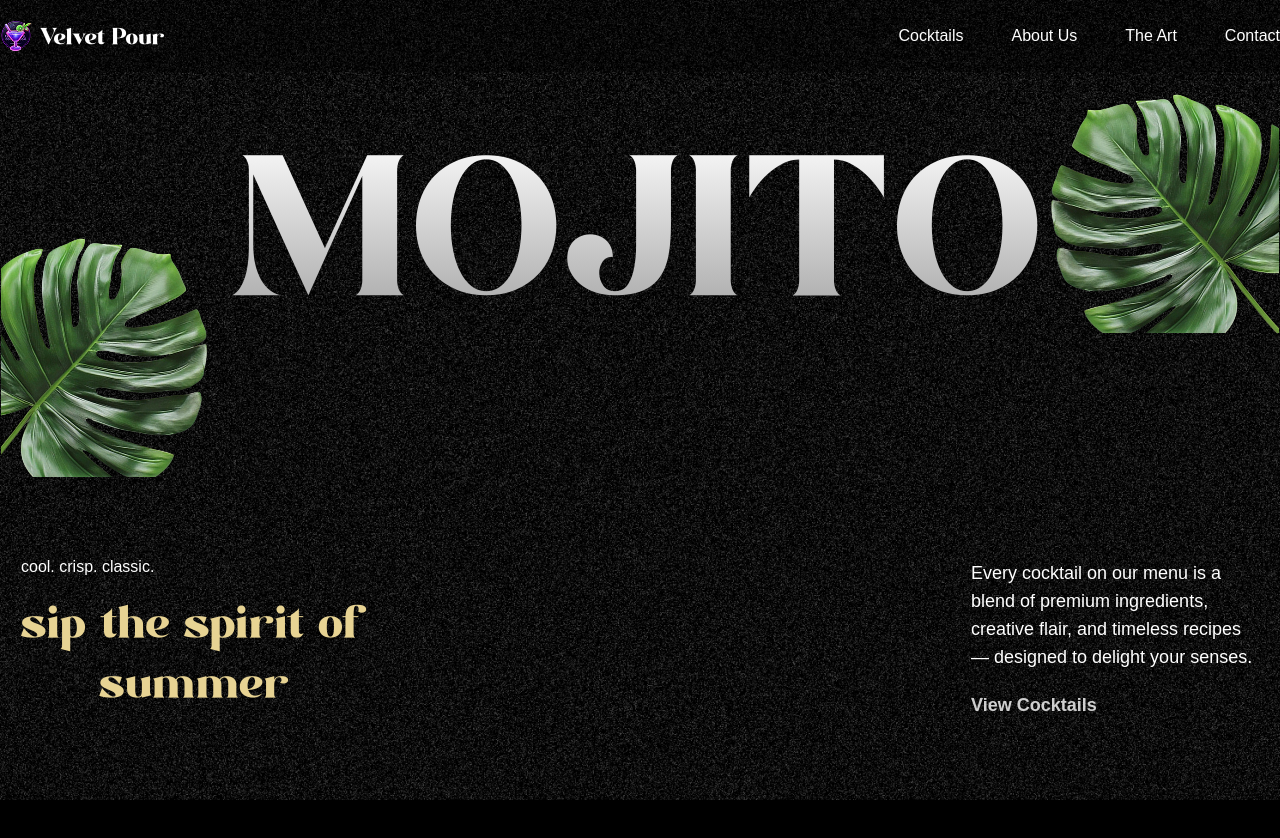
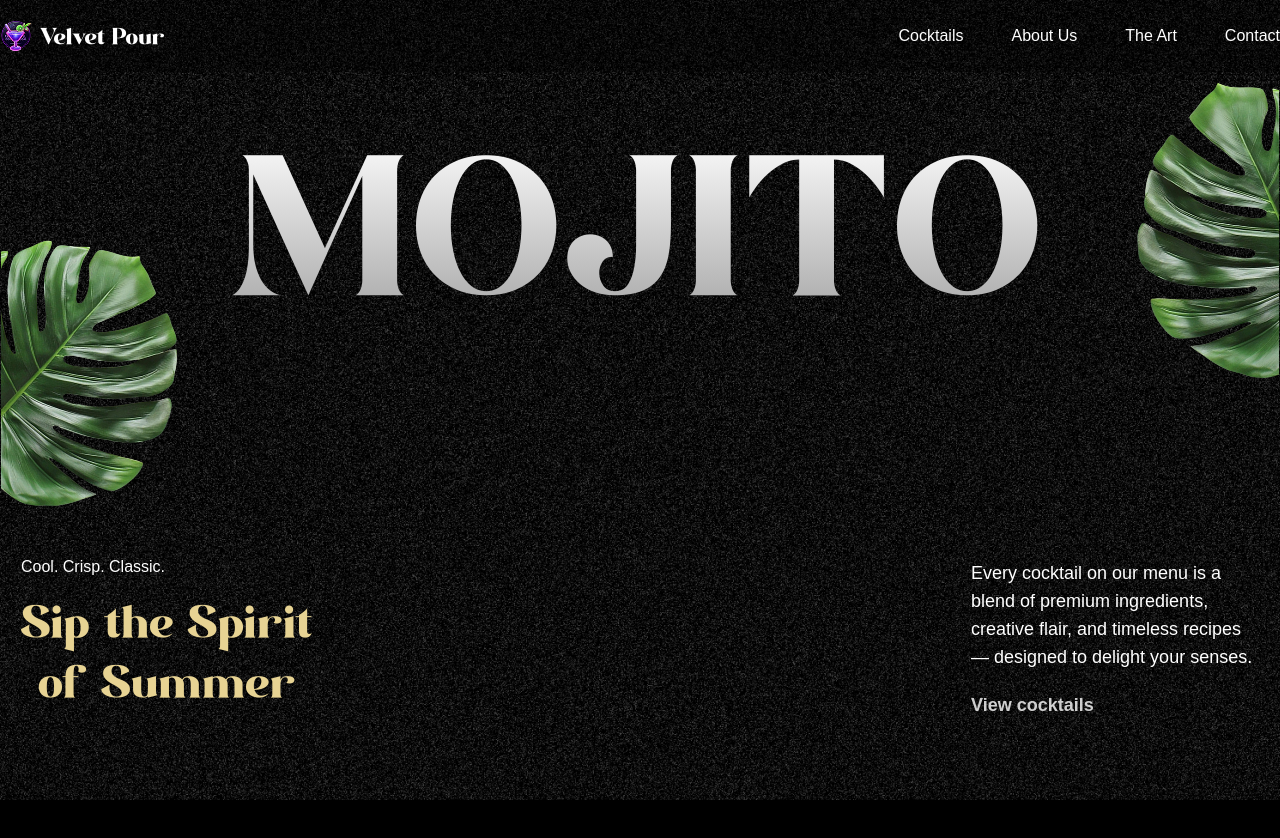
Before and after one commit to Naseer2003/gsap-mojito, a React (Vite) app: page / in a window 1280 px wide. Shown: the top 838 px of the page. Built offline with nearby package versions, Linux system fonts and the light colour scheme; a web font is replaced by a local one.

Commit message:
hero section completed

```diff
--- a/src/components/Hero.jsx
+++ b/src/components/Hero.jsx
@@ -1,56 +1,100 @@
-import gsap from "gsap"
-import { useGSAP } from "@gsap/react"
-import { SplitText } from "gsap/all"
+import { useGSAP } from "@gsap/react";
+import gsap from "gsap";
+import { SplitText } from "gsap/all";
+import { useRef } from "react";
+import { useMediaQuery } from "react-responsive";
 
 const Hero = () => {
+ const videoRef = useRef();
+
+ const isMobile = useMediaQuery({ maxWidth: 767 });
+
  useGSAP(() => {
-        const heroSplit = new SplitText('.title', {type :'chars, words'})
-        const paragraphSplit = new SplitText('.subtitle', {type : "lines"})
+	const heroSplit = new SplitText(".title", {
+	 type: "chars, words",
+	});
 
-        heroSplit.chars.forEach((char) => char.classList.add('text-gradient'))
+	const paragraphSplit = new SplitText(".subtitle", {
+	 type: "lines",
+	});
+
+	// Apply text-gradient class once before animating
+	heroSplit.chars.forEach((char) => char.classList.add("text-gradient"));
 
 	gsap.from(heroSplit.chars, {
-            yPercent : 100,
-            duration : 1.8,
-            ease : 'expo.out',
-            stagger : 0.06,
+	 yPercent: 100,
+	 duration: 1.8,
+	 ease: "expo.out",
+	 stagger: 0.06,
 	});
 
 	gsap.from(paragraphSplit.lines, {
-            yPercent : 100,
-            opacity : 0,
-            duration : 1.8,
-            ease : 'expo.out',
-            stagger : 0.06,
-            delay : 1,
+	 opacity: 0,
+	 yPercent: 100,
+	 duration: 1.8,
+	 ease: "expo.out",
+	 stagger: 0.06,
+	 delay: 1,
 	});
 
-        gsap.timeline({
-            scrollTrigger : {
-                trigger : '#hero',
-                start : 'top top',
-                end : 'bottom top',
-                scrub : true
-            }
+	gsap
+	.timeline({
+	 scrollTrigger: {
+		trigger: "#hero",
+		start: "top top",
+		end: "bottom top",
+		scrub: true,
+	 },
 	})
-          .to('.right-leaf', { y : 200}, 0)
-          .to('.left-leaf', {y : -200}, 0)
-    }, [])
+	.to(".right-leaf", { y: 200 }, 0)
+	.to(".left-leaf", { y: -200 }, 0)
+	.to(".arrow", { y: 100 }, 0);
 
+	const startValue = isMobile ? "top 50%" : "center 60%";
+	const endValue = isMobile ? "120% top" : "bottom top";
+
+	let tl = gsap.timeline({
+	 scrollTrigger: {
+		trigger: "video",
+		start: startValue,
+		end: endValue,
+		scrub: true,
+		pin: true,
+	 },
+	});
+
+	videoRef.current.onloadedmetadata = () => {
+	 tl.to(videoRef.current, {
+		currentTime: videoRef.current.duration,
+	 });
+	};
+ }, []);
 
  return (
 	<>
 	 <section id="hero" className="noisy">
 		<h1 className="title">MOJITO</h1>
 
-                <img src="/images/cocktail-left-leaf.png" alt="left-leaf" className="left-leaf" />
-                <img src="/images/cocktail-right-leaf.png" alt="left-leaf" className="right-leaf" />
+		<img
+		 src="/images/hero-left-leaf.png"
+		 alt="left-leaf"
+		 className="left-leaf"
+		/>
+		<img
+		 src="/images/hero-right-leaf.png"
+		 alt="right-leaf"
+		 className="right-leaf"
+		/>
 
 		<div className="body">
+		 {/* <img src="/images/arrow.png" alt="arrow" className="arrow" /> */}
+
 		 <div className="content">
 			<div className="space-y-5 hidden md:block">
-                            <p>cool. crisp. classic.</p>
-                            <p className="subtitle"> sip the spirit of <br /> summer</p>
+			 <p>Cool. Crisp. Classic.</p>
+			 <p className="subtitle">
+				Sip the Spirit <br /> of Summer
+			 </p>
 			</div>
 
 			<div className="view-cocktails">
@@ -59,15 +103,23 @@ const Hero = () => {
 				creative flair, and timeless recipes — designed to delight your
 				senses.
 			 </p>
-
-                            <a href="#cocktails"> View Cocktails</a>
+			 <a href="#cocktails">View cocktails</a>
 			</div>
 		 </div>
 		</div>
+	 </section>
 
-            </section>
+	 <div className="video absolute inset-0">
+		<video
+		 ref={videoRef}
+		 muted
+		 playsInline
+		 preload="auto"
+		 src="/videos/output.mp4"
+		/>
+	 </div>
 	</>
-    )
-}
+ );
+};
 
-export default Hero
+export default Hero;
```
Lines whose indentation alone changed are shown as unchanged.
